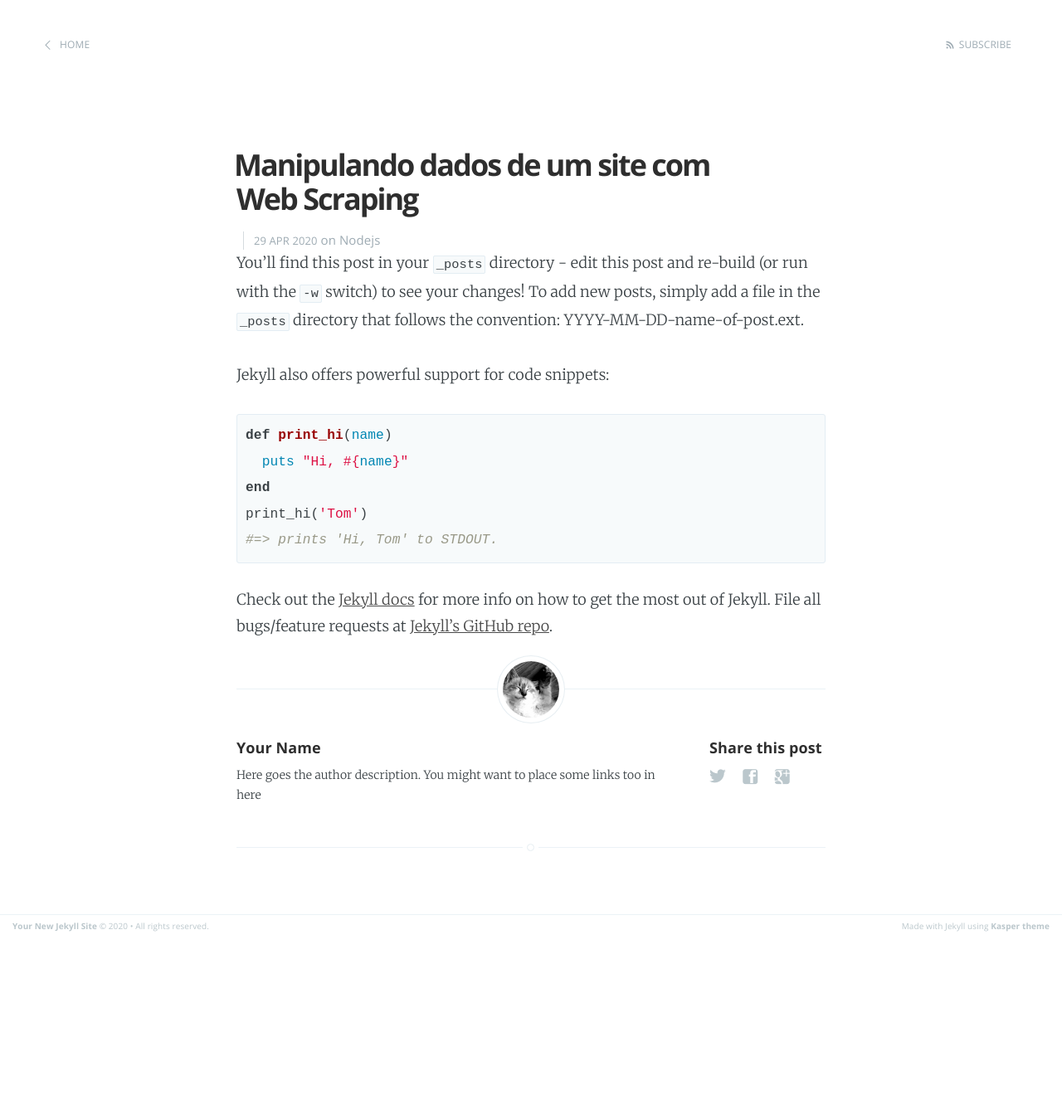
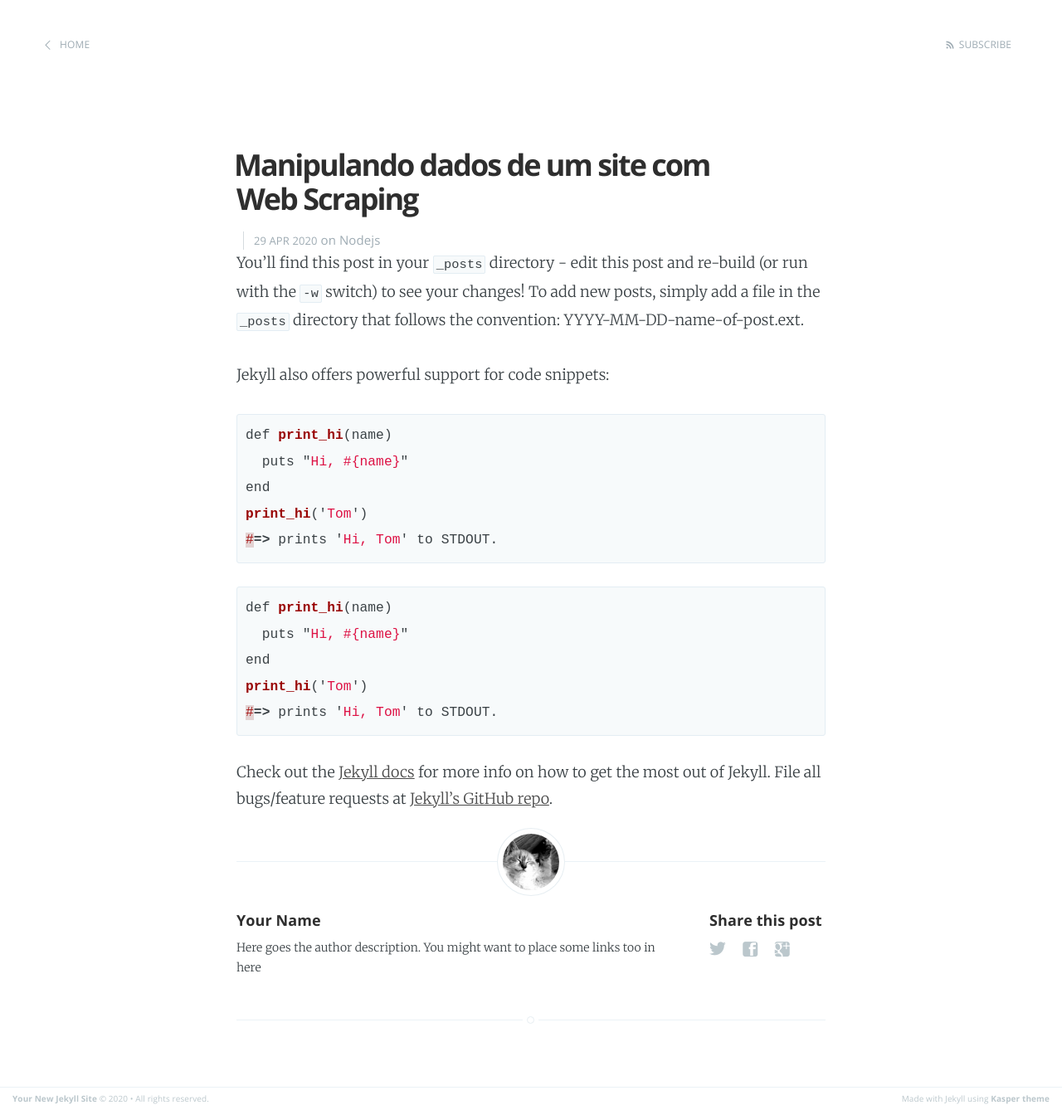
Before and after one commit to pedroentringer/pedroentringer.github.io, a Jekyll site: the page built from _posts/2020-04-29-Manipulando-dados-de-um-site-com-web-scraping.markdown, in a window 1280 px wide. Shown: the whole page at 83% size. Built offline with Jekyll 4.4.1, drawn with Linux system fonts in a browser that asks for light colours; before the commit the page ends 1130 px from its top, so only the background shows below that.

Commit message:
teste of javascript

```diff
--- a/_posts/2020-04-29-Manipulando-dados-de-um-site-com-web-scraping.markdown
+++ b/_posts/2020-04-29-Manipulando-dados-de-um-site-com-web-scraping.markdown
@@ -10,7 +10,15 @@ To add new posts, simply add a file in the `_posts` directory that follows the c
 
 Jekyll also offers powerful support for code snippets:
 
-{% highlight ruby %}
+{% highlight js %}
+def print_hi(name)
+  puts "Hi, #{name}"
+end
+print_hi('Tom')
+#=> prints 'Hi, Tom' to STDOUT.
+{% endhighlight %}
+
+{% highlight javascript %}
 def print_hi(name)
   puts "Hi, #{name}"
 end
```
